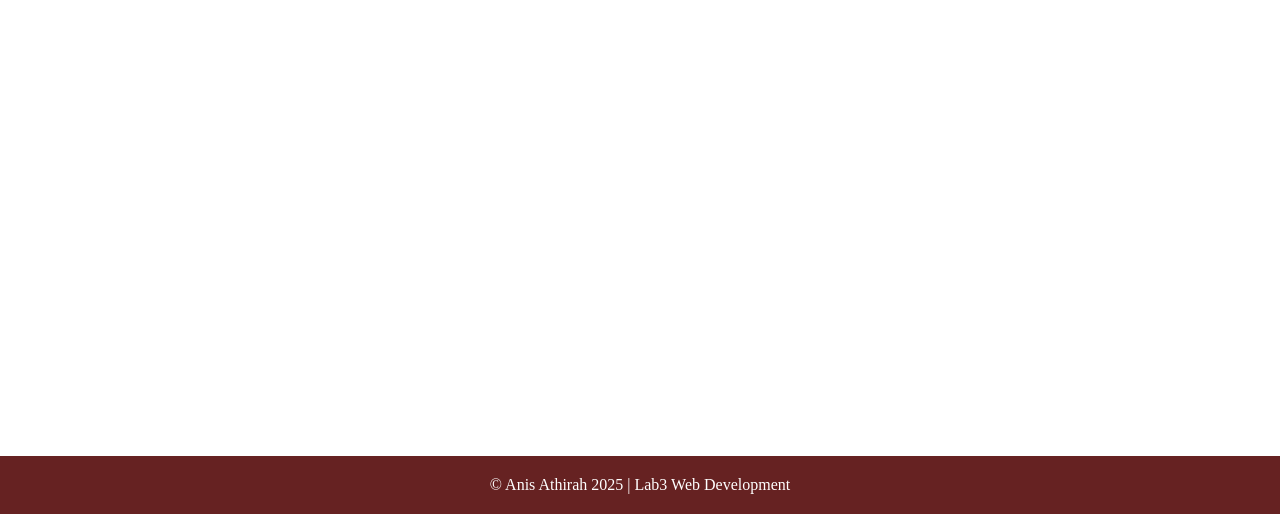
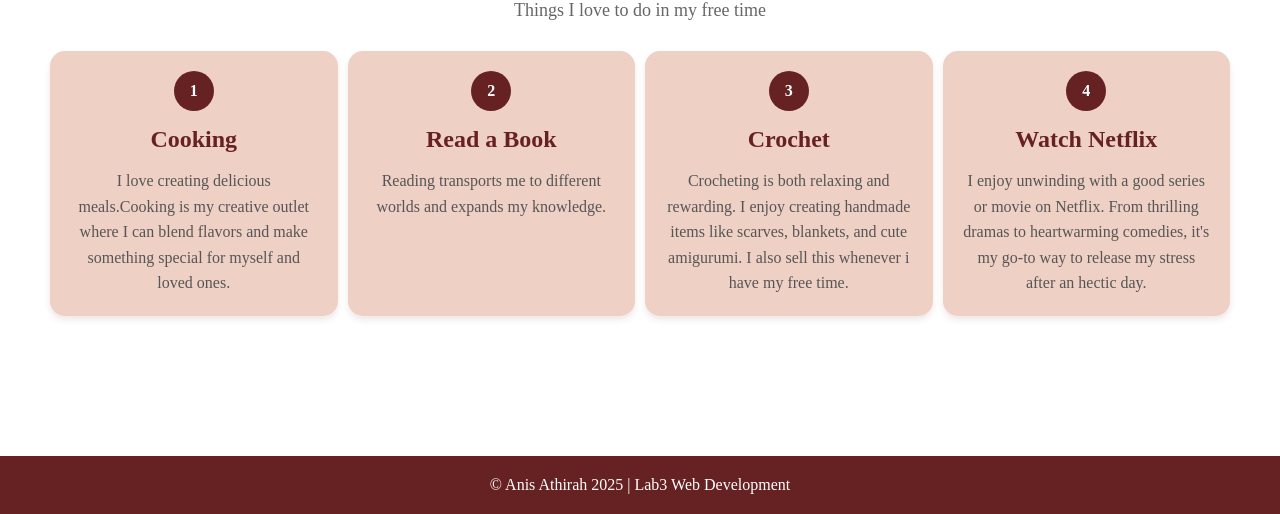
Before and after one commit to Anisworld/Lab3, a plain HTML site: page hobbies.html in a window 1280 px wide. Shown: the part 286-800 px from the top of the page. Drawn offline with Linux system fonts and the light colour scheme.

Commit message:
add hobbies.html page

```diff
--- a/hobbies.html
+++ b/hobbies.html
@@ -3,7 +3,7 @@
 <head>
     <meta charset="UTF-8">
     <meta name="viewport" content="width=device-width, initial-scale=1.0">
-    <title>My Bio</title>
+    <title>My Hobbies</title>
     <style>
         * {
             margin: 0;
@@ -61,6 +61,71 @@
             color: white;
             border-radius: 5px;
         }
+
+        /* Hobbies Content */
+        .content {
+            flex: 1;
+            padding: 30px 10px;
+            max-width: 1200px;
+            margin: 0 auto;
+            width: 100%;
+        }
+        .page-title {
+            text-align: center;
+            color: #662222;
+            font-size: 36px;
+            margin-bottom: 10px;
+        }
+        .page-subtitle {
+            text-align: center;
+            color: #666;
+            font-size: 18px;
+            margin-bottom: 30px;
+        }
+
+        /* Hobbies Grid */
+        .hobbies-grid {
+            display: grid;
+            grid-template-columns: repeat(auto-fit, minmax(280px, 1fr));
+            gap: 10px;
+            margin-bottom: 20px;
+        }
+        .hobby-card {
+            background-color: #efd0c5;
+            border-radius: 15px;
+            padding: 20px;
+            box-shadow: 0 4px 6px rgba(102, 34, 34, 0.1);
+            transition: transform 0.3s ease, box-shadow 0.3s ease;
+            text-align: center;
+        }
+
+        .hobby-card:hover {
+            transform: translateY(-10px);
+            box-shadow: 0 8px 15px rgba(102, 34, 34, 0.2);
+        }
+        .hobby-title {
+            color: #662222;
+            font-size: 24px;
+            font-weight: 700;
+            margin-bottom: 15px;
+        }
+        .hobby-description {
+            color: #555;
+            line-height: 1.6;
+            font-size: 16px;
+        }
+        /* Hobby Number Badge */
+        .hobby-number {
+            display: inline-block;
+            width: 40px;
+            height: 40px;
+            background-color: #662222;
+            color: white;
+            border-radius: 50%;
+            line-height: 40px;
+            font-weight: 700;
+            margin-bottom: 15px;
+        }
         /* Footer */
         .footer {
             background-color: #662222;
@@ -72,7 +137,14 @@
 
         /* Responsive Design */
         @media (max-width: 768px) {
+            .hobbies-grid {
+                grid-template-columns: 1fr;
+                gap: 20px;
+            }
 
+            .page-title {
+                font-size: 28px;
+            }
 
             .navigation {
                 flex-wrap: wrap;
@@ -92,6 +164,51 @@
             <a href="hobbies.html" class="active">HOBBIES</a>
             <a href="campuslife.html">CAMPUS LIFE</a>
         </nav>
+        <!-- Hobbies Content -->
+        <div class="content">
+            <h1 class="page-title">My Hobbies</h1>
+            <p class="page-subtitle">Things I love to do in my free time</p>
+
+            <div class="hobbies-grid">
+                <!-- Hobby 1: Cooking -->
+                <div class="hobby-card">
+                    <div class="hobby-number">1</div>
+                    <h2 class="hobby-title">Cooking</h2>
+                    <p class="hobby-description">
+                        I love creating delicious meals.Cooking is my creative outlet where I can blend flavors and make something special for myself and loved ones.
+                    </p>
+                </div>
+
+                <!-- Hobby 2: Read a Book -->
+                <div class="hobby-card">
+                    <div class="hobby-number">2</div>
+                    <h2 class="hobby-title">Read a Book</h2>
+                    <p class="hobby-description">
+                        Reading transports me to different worlds and expands my knowledge.
+                    </p>
+                </div>
+
+                <!-- Hobby 3: Crochet -->
+                <div class="hobby-card">
+                    <div class="hobby-number">3</div>
+                    <h2 class="hobby-title">Crochet</h2>
+                    <p class="hobby-description">
+                        Crocheting is both relaxing and rewarding. I enjoy creating handmade items like scarves, blankets, and cute amigurumi.
+                        I also sell this whenever i have my free time.
+                    </p>
+                </div>
+
+                <!-- Hobby 4: Watch Netflix -->
+                <div class="hobby-card">
+                    <div class="hobby-number">4</div>
+                    <h2 class="hobby-title">Watch Netflix</h2>
+                    <p class="hobby-description">
+                        I enjoy unwinding with a good series or movie on Netflix.
+                        From thrilling dramas to heartwarming comedies, it's my go-to way to release my stress after an hectic day.
+                    </p>
+                </div>
+            </div>
+        </div>
 
         <!-- Footer -->
         <footer class="footer">
```
